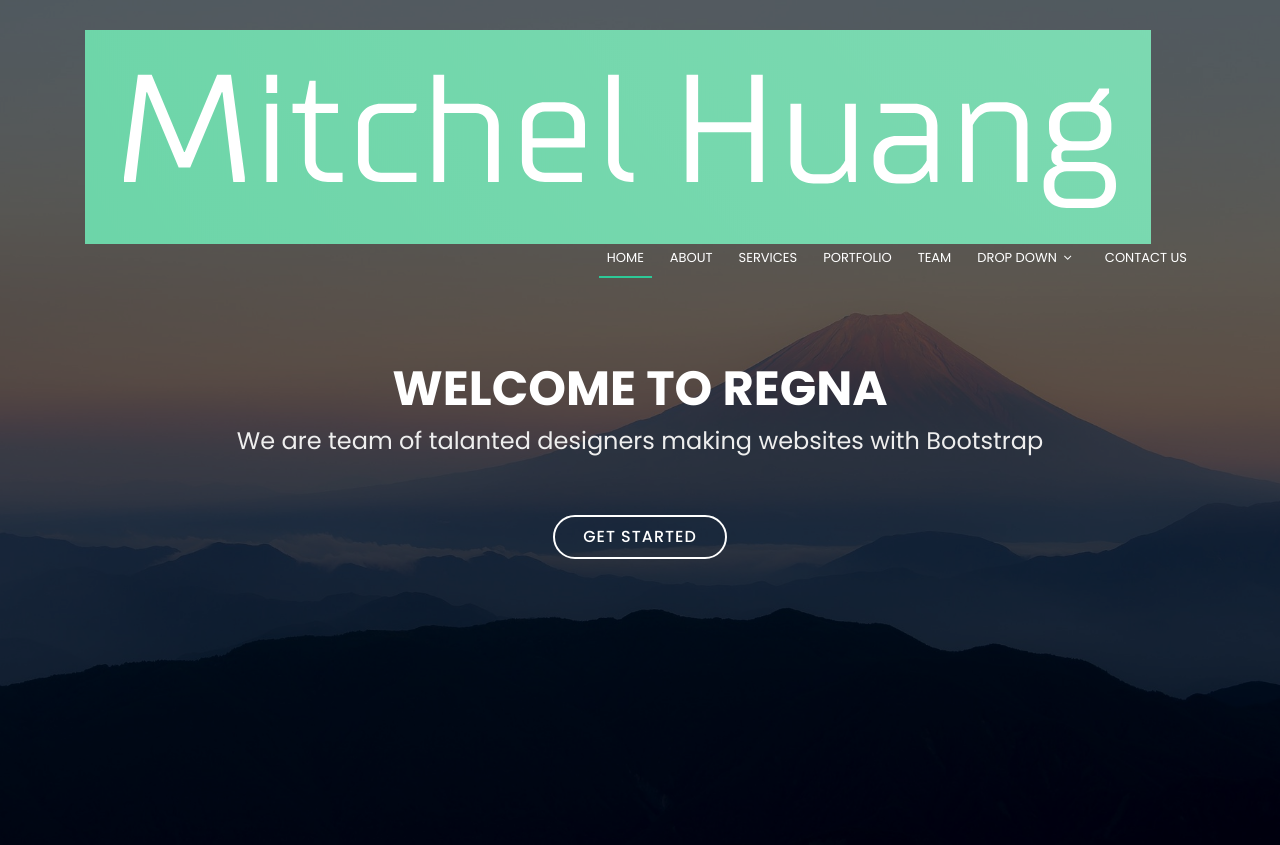
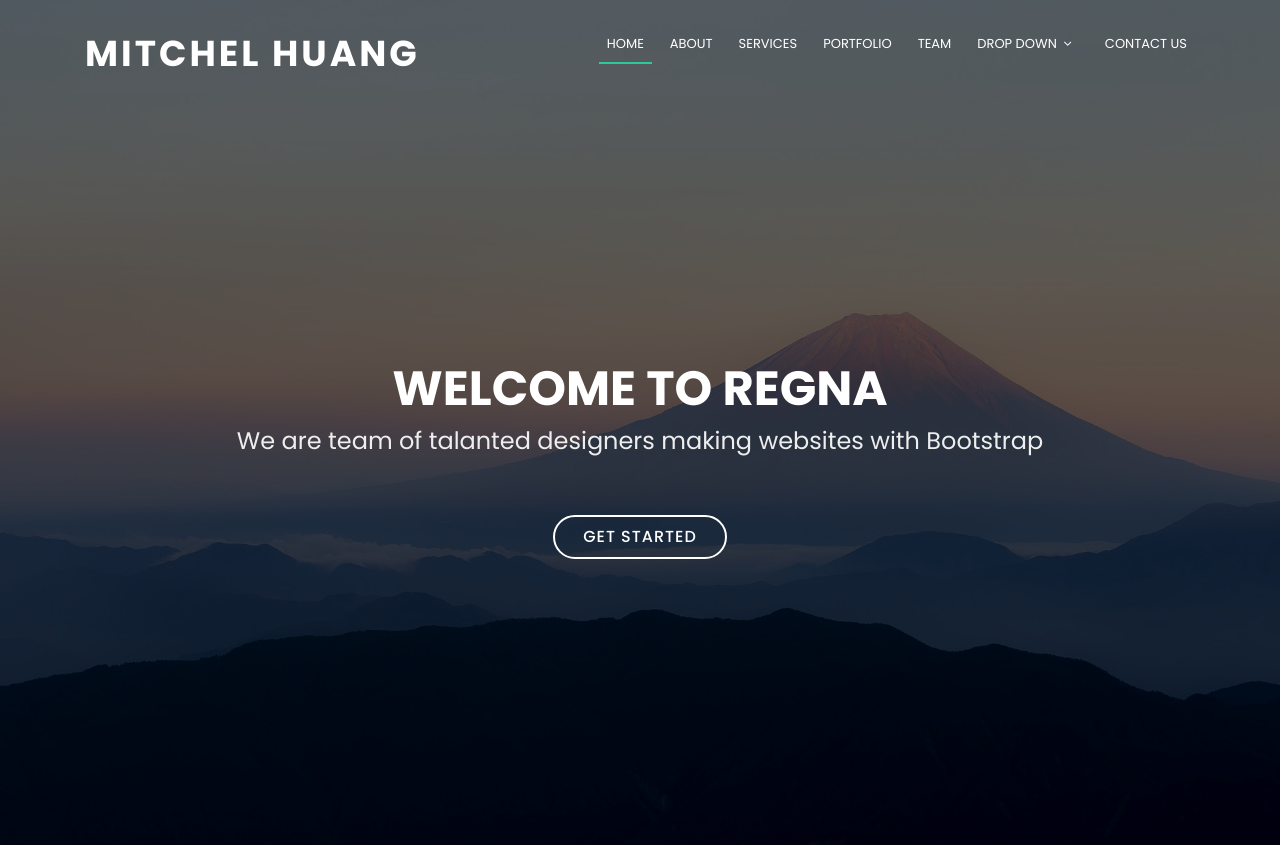
Before and after one commit to mithuang/mithuang.github.io, a Jekyll site: the page index.html, which Jekyll copies as it is, in a window 1280 px wide and 900 px high. Shown: the top 845 px of the window. Built offline with Jekyll 4.4.1, drawn with Linux system fonts in a browser that asks for light colours.

Commit message:
logo change 2

```diff
--- a/index.html
+++ b/index.html
@@ -41,9 +41,9 @@
     <div class="container">
 
       <div id="logo" class="pull-left">
-        <a href="#hero"><img src="img/logo_mitchel.png" alt="" title="" /></img></a>
+        <!--<a href="#hero"><img src="img/logo_mitchel.png" alt="" title="" /></img></a>-->
         <!-- Uncomment below if you prefer to use a text logo -->
-        <!--<h1><a href="#hero">Regna</a></h1>-->
+        <h1><a href="#hero">Mitchel Huang</a></h1>
       </div>
 
       <nav id="nav-menu-container">
```
